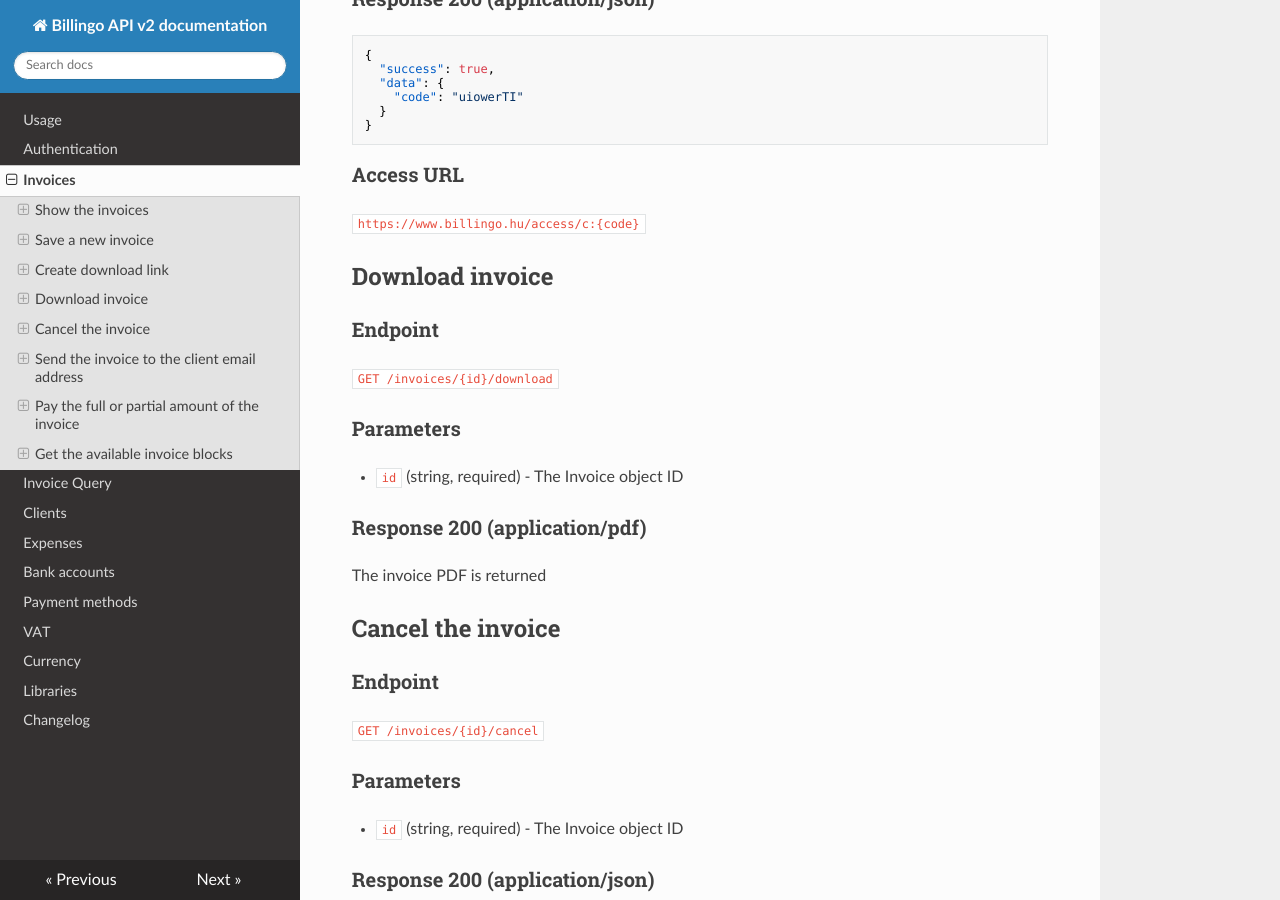
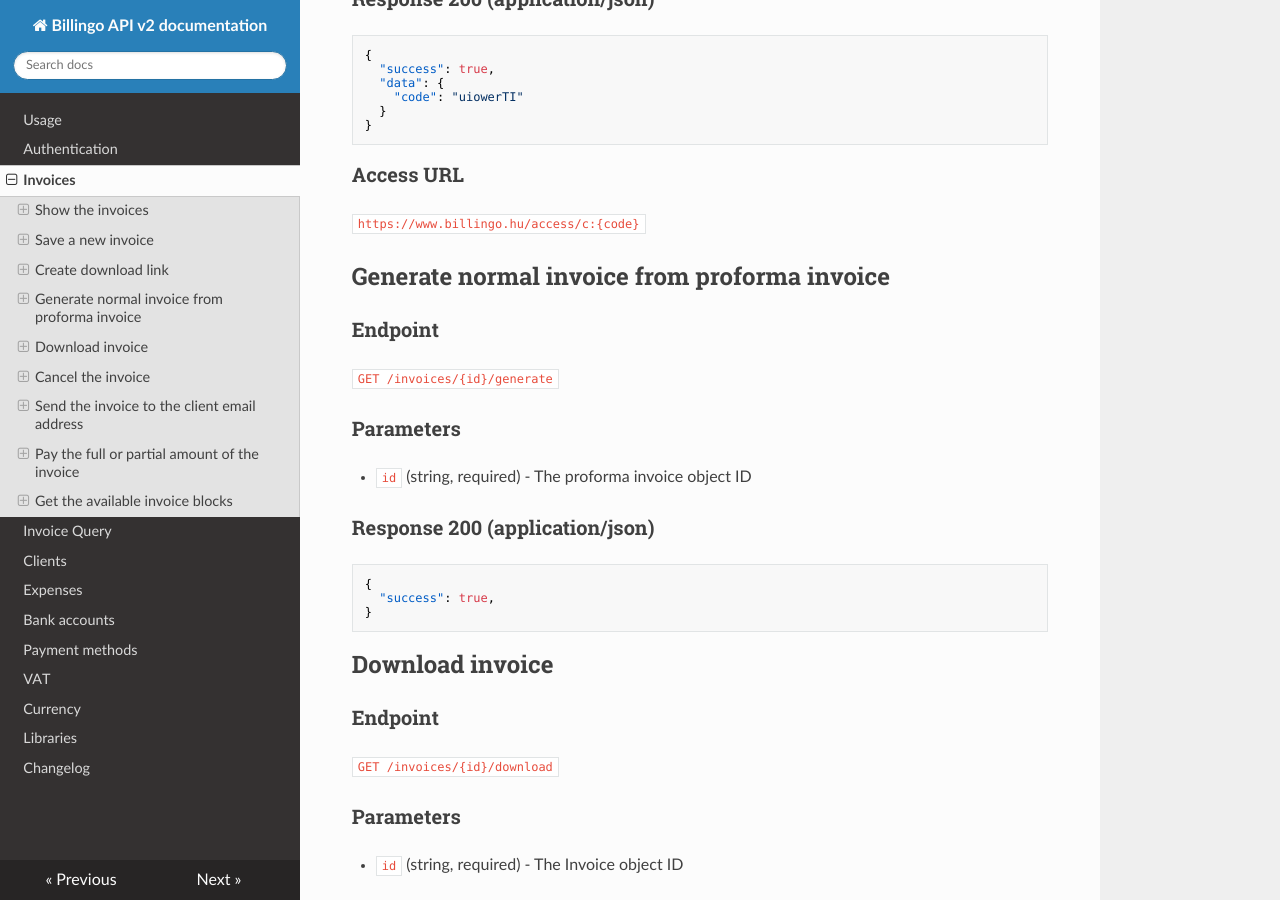
Before and after one commit to octonull/Billingo-API-docs, an MkDocs documentation site: the page built from docs/invoices.md, in a window 1280 px wide and 900 px high, scrolled down 3372 px. Built offline with MkDocs 1.6.1, drawn with Linux system fonts in a browser that asks for light colours; nearby versions of some CDN libraries; old or Windows-style settings are respelled for this version of MkDocs.

Commit message:
generate invoice from proforma added

````diff
--- a/docs/invoices.md
+++ b/docs/invoices.md
@@ -193,6 +193,23 @@ Every item can be set by the gross price. The API will automatically calculate t
 
 `https://www.billingo.hu/access/c:{code}`
 
+## Generate normal invoice from proforma invoice
+
+### Endpoint
+
+`GET /invoices/{id}/generate`
+
+### Parameters
+
+- `id` (string, required) - The proforma invoice object ID
+
+### Response 200 (application/json)
+
+```json
+{
+  "success": true,
+}
+```
 
 ## Download invoice
 
````
